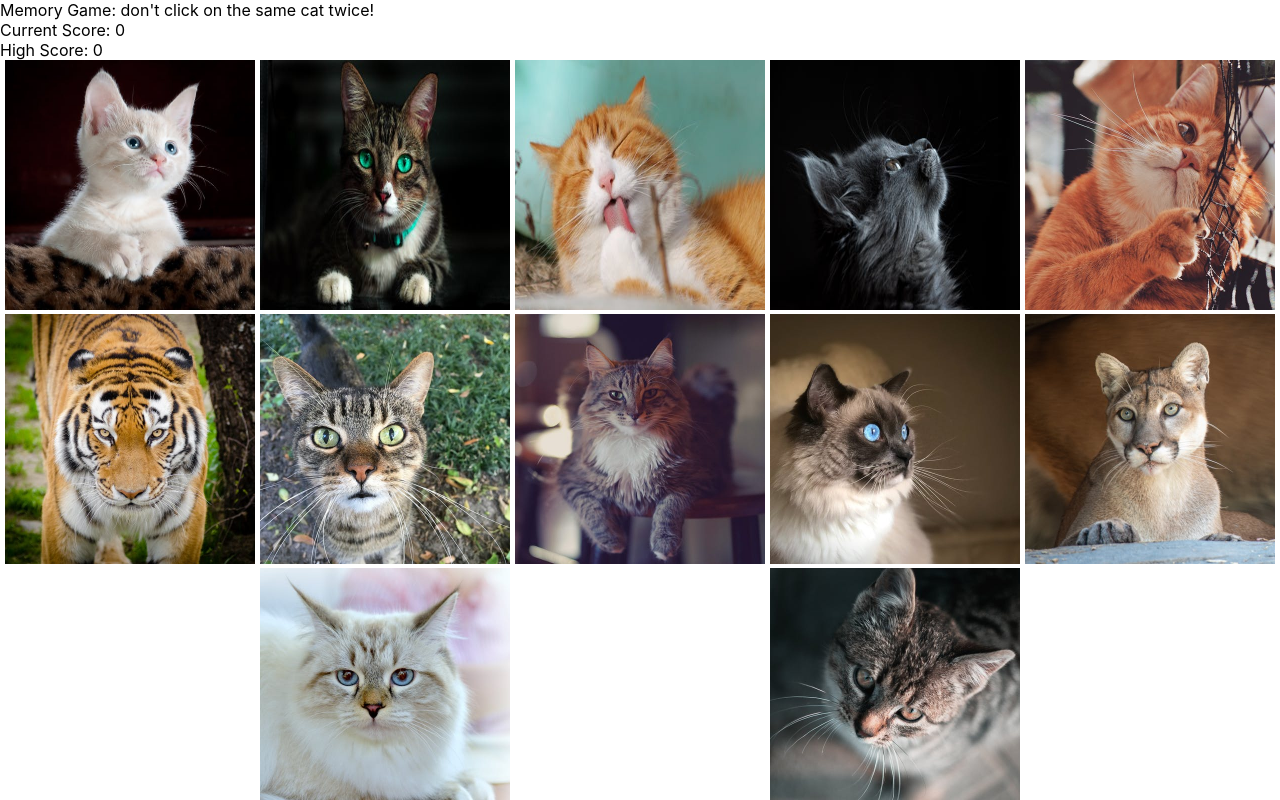
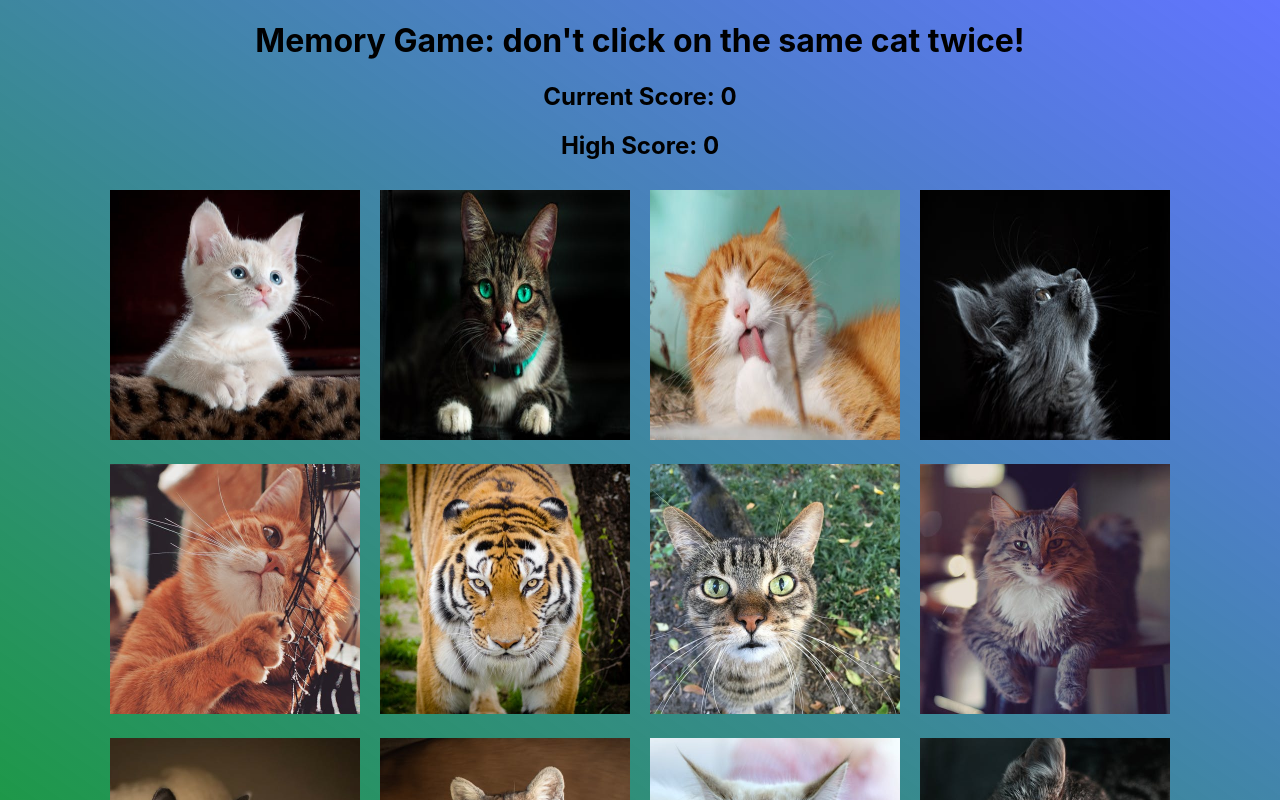
Before and after one commit to annagiuliam/memoryGame, a React (Create React App) app: page / in a window 1280 px wide. Shown: the top 800 px of the page. Built offline with nearby package versions, Linux system fonts and the light colour scheme.

Commit message:
added styling

```diff
--- a/src/App.css
+++ b/src/App.css
@@ -1,53 +1,24 @@
+body {
+  background: linear-gradient(35deg, #1e9849,#001fff9e);
+  height: 100%;
+  margin: 0;
+  background-repeat: no-repeat;
+  background-attachment: fixed;
+}
+
 img {
   height: 250px;
   width: 250px;
+  margin: 10px;
 }
 
 .cards-container {
   display: flex;
   flex-direction: row;
-  justify-content: space-evenly;
+  justify-content: center;
   flex-wrap: wrap;
 }
 
-
-
-/* .App {
+.App-header {
   text-align: center;
 }
-
-.App-logo {
-  height: 40vmin;
-  pointer-events: none;
-}
-
-@media (prefers-reduced-motion: no-preference) {
-  .App-logo {
-    animation: App-logo-spin infinite 20s linear;
-  }
-}
-
-.App-header {
-  background-color: #282c34;
-  min-height: 100vh;
-  display: flex;
-  flex-direction: column;
-  align-items: center;
-  justify-content: center;
-  font-size: calc(10px + 2vmin);
-  color: white;
-}
-
-.App-link {
-  color: #61dafb;
-}
-
-@keyframes App-logo-spin {
-  from {
-    transform: rotate(0deg);
-  }
-  to {
-    transform: rotate(360deg);
-  }
-}
- */
--- a/src/App.js
+++ b/src/App.js
@@ -31,7 +31,6 @@ function App() {
     setScore(score + 1);
     clickCat(clickedCat);
     shuffleArray(cats);
-
   }
 
   function handleLose() {
--- a/src/components/header.js
+++ b/src/components/header.js
@@ -5,10 +5,10 @@ const Header = (props) => {
 
     return (
         <header className="App-header">
-            <div>Memory Game: don't click on the same cat twice!</div>
+            <h1>Memory Game: don't click on the same cat twice!</h1>
             <div className="score-container">
-                <div>Current Score: {props.score}</div>
-                <div>High Score: {props.highScore}</div>
+                <h2>Current Score: {props.score}</h2>
+                <h2>High Score: {props.highScore}</h2>
             </div>
       </header>
     )
```
Also changed, not shown: 1 other file (tests, documents, lock files or other folders).
